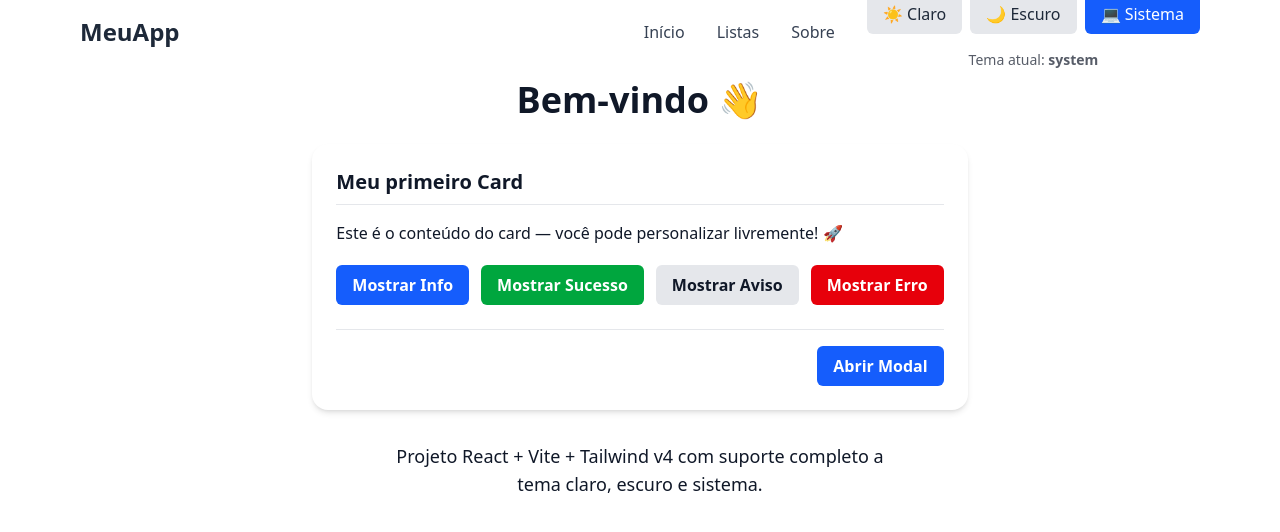
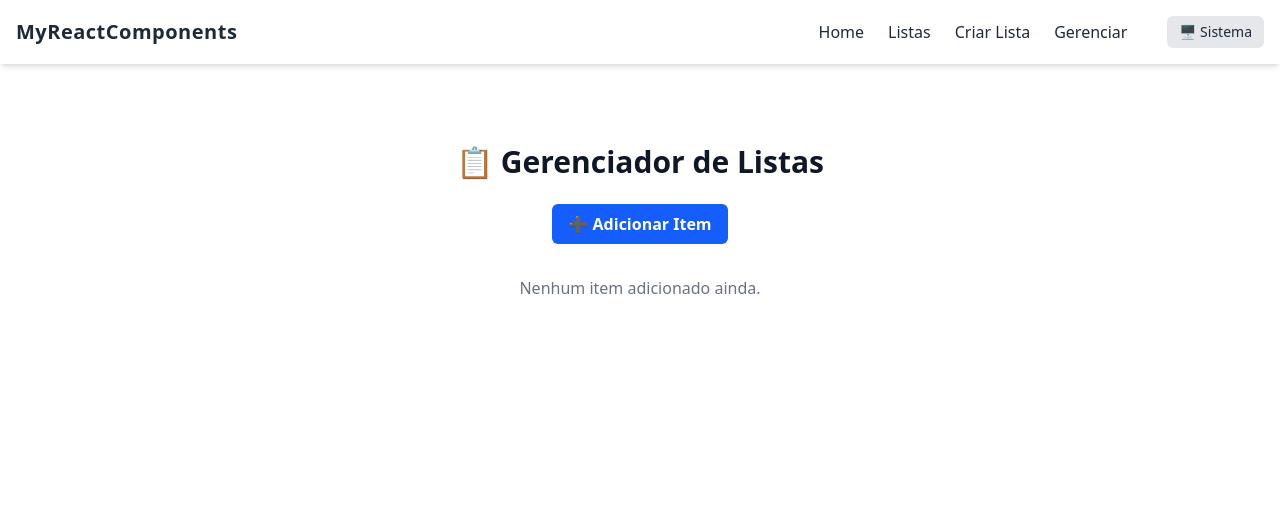
Before and after one commit to N41LL1W/my-react-components, a React (Vite) app: page /list in a window 1280 px wide. Shown: the top 532 px of the page. Built offline with nearby package versions, Linux system fonts and the light colour scheme.

Commit message:
feat: adiciona React Router e navegação Home ↔ ListPage

```diff
--- a/package.json
+++ b/package.json
@@ -16,7 +16,7 @@
     "lucide-react": "^0.546.0",
     "react": "^19.1.1",
     "react-dom": "^19.1.1",
-    "react-router-dom": "^7.9.2",
+    "react-router-dom": "^7.9.4",
     "uuid": "^13.0.0"
   },
   "devDependencies": {
--- a/src/components/layout/Navbar.tsx
+++ b/src/components/layout/Navbar.tsx
@@ -1,130 +1,82 @@
-// Importações essenciais
+// src/components/layout/Navbar.tsx
 import { useState, useEffect } from "react";
-// Ícones do pacote lucide-react (menu hambúrguer e botão de fechar)
-import { Menu, X } from "lucide-react";
-// Importa o botão de alternância de tema que você já tem
-import DarkModeToggle from "../ui/DarkModeToggle";
-// Importa componentes do Framer Motion para animações
-import { motion, AnimatePresence } from "framer-motion";
+import { Link } from "react-router-dom"; // 🔹 Importa Link para navegação SPA
 
 export default function Navbar() {
-  // Estado que controla se o menu mobile está aberto ou fechado
-  const [menuOpen, setMenuOpen] = useState(false);
+  const [isMenuOpen, setIsMenuOpen] = useState(false);
+  const [theme, setTheme] = useState(localStorage.getItem("theme") || "system");
 
-  // Estado que verifica se o usuário rolou a página (para mudar a aparência da navbar)
-  const [scrolled, setScrolled] = useState(false);
+  // 🔹 Efeito: aplica o tema conforme a preferência
+  useEffect(() => {
+    const root = document.documentElement;
+    const prefersDark = window.matchMedia("(prefers-color-scheme: dark)").matches;
 
-  // Efeito que monitora o scroll da página
-  useEffect(() => {
-    const handleScroll = () => {
-      setScrolled(window.scrollY > 10); // Se o scrollY for maior que 10px, ativa o estado "scrolled"
-    };
-    window.addEventListener("scroll", handleScroll);
+    if (theme === "dark" || (theme === "system" && prefersDark)) {
+      root.classList.add("dark");
+      localStorage.setItem("theme", "dark");
+    } else {
+      root.classList.remove("dark");
+      localStorage.setItem("theme", "light");
+    }
+  }, [theme]);
 
-    // Limpa o evento quando o componente é desmontado
-    return () => window.removeEventListener("scroll", handleScroll);
-  }, []);
+  // 🔹 Alterna entre temas (claro / escuro / sistema)
+  const toggleTheme = () => {
+    setTheme((prev) =>
+      prev === "light" ? "dark" : prev === "dark" ? "system" : "light"
+    );
+  };
 
   return (
-    // Navbar fixa no topo com efeito de transição entre transparente e sólida
-    <motion.nav
-      // Framer Motion faz a navbar "surgir" suavemente no carregamento
-      initial={{ y: -60, opacity: 0 }}
-      animate={{ y: 0, opacity: 1 }}
-      transition={{ duration: 0.5, ease: "easeOut" }}
-      // Tailwind classes para estilo base e mudanças ao rolar
-      className={`fixed top-0 left-0 w-full z-50 transition-all duration-300 ${
-        scrolled
-          ? "bg-gray-100/80 dark:bg-gray-900/80 backdrop-blur-md shadow-md"
-          : "bg-transparent"
-      }`}
-    >
-      {/* Container interno da navbar */}
-      <div className="max-w-6xl mx-auto px-4 flex justify-between items-center h-16">
-        {/* Logo ou título da aplicação */}
-        <div className="text-2xl font-semibold text-gray-800 dark:text-gray-100 select-none">
-          MeuApp
-        </div>
+    <header className="w-full bg-white dark:bg-gray-900 text-gray-800 dark:text-gray-100 shadow-md fixed top-0 left-0 z-50">
+      <div className="max-w-7xl mx-auto flex items-center justify-between p-4">
+        {/* 🔹 Logo / título */}
+        <h1 className="text-xl font-bold tracking-wide">MyReactComponents</h1>
 
-        {/* Menu visível apenas em telas médias ou maiores */}
-        <div className="hidden md:flex items-center space-x-8">
-          {/* Links de navegação */}
-          <a
-            href="/"
-            className="text-gray-700 dark:text-gray-200 hover:text-blue-500 dark:hover:text-blue-400 transition"
+        {/* 🔹 Botão mobile */}
+        <button
+          onClick={() => setIsMenuOpen(!isMenuOpen)}
+          className="sm:hidden text-2xl focus:outline-none"
+        >
+          ☰
+        </button>
+
+        {/* 🔹 Menu de navegação */}
+        <nav
+          className={`${
+            isMenuOpen ? "block" : "hidden"
+          } sm:flex sm:items-center gap-6`}
+        >
+          {/* Links com React Router */}
+          <Link
+            to="/"
+            className="hover:text-blue-500 transition-colors"
+            onClick={() => setIsMenuOpen(false)}
           >
-            Início
-          </a>
-          <a
-            href="/list"
-            className="text-gray-700 dark:text-gray-200 hover:text-blue-500 dark:hover:text-blue-400 transition"
+            Home
+          </Link>
+
+          <Link
+            to="/list"
+            className="hover:text-blue-500 transition-colors"
+            onClick={() => setIsMenuOpen(false)}
           >
             Listas
-          </a>
-          <a
-            href="/about"
-            className="text-gray-700 dark:text-gray-200 hover:text-blue-500 dark:hover:text-blue-400 transition"
+          </Link>
+
+          {/* 🔹 Botão de alternância de tema */}
+          <button
+            onClick={toggleTheme}
+            className="ml-4 px-3 py-1.5 rounded-md bg-gray-200 dark:bg-gray-800 text-sm hover:bg-gray-300 dark:hover:bg-gray-700 transition"
           >
-            Sobre
-          </a>
-
-          {/* Botão de alternância de tema (claro/escuro/sistema) */}
-          <DarkModeToggle />
-        </div>
-
-        {/* Botão que aparece apenas em telas pequenas (menu hambúrguer) */}
-        <button
-          onClick={() => setMenuOpen(!menuOpen)} // Alterna o estado do menu
-          className="md:hidden text-gray-800 dark:text-gray-100"
-          aria-label="Menu"
-        >
-          {/* Ícone muda conforme o estado do menu */}
-          {menuOpen ? <X size={26} /> : <Menu size={26} />}
-        </button>
+            {theme === "light"
+              ? "🌞 Claro"
+              : theme === "dark"
+              ? "🌙 Escuro"
+              : "🖥️ Sistema"}
+          </button>
+        </nav>
       </div>
-
-      {/* Menu MOBILE — aparece com animação suave quando aberto */}
-      <AnimatePresence>
-        {menuOpen && (
-          <motion.div
-            key="mobile-menu"
-            // Animações de entrada e saída
-            initial={{ opacity: 0, y: -10 }}
-            animate={{ opacity: 1, y: 0 }}
-            exit={{ opacity: 0, y: -10 }}
-            transition={{ duration: 0.25 }}
-            className="md:hidden bg-gray-100 dark:bg-gray-900 border-t border-gray-200 dark:border-gray-700"
-          >
-            <div className="flex flex-col items-center py-4 space-y-4">
-              {/* Cada link fecha o menu ao ser clicado */}
-              <a
-                href="/"
-                onClick={() => setMenuOpen(false)}
-                className="text-gray-800 dark:text-gray-200 hover:text-blue-500 dark:hover:text-blue-400 transition"
-              >
-                Início
-              </a>
-              <a
-                href="/list"
-                onClick={() => setMenuOpen(false)}
-                className="text-gray-800 dark:text-gray-200 hover:text-blue-500 dark:hover:text-blue-400 transition"
-              >
-                Listas
-              </a>
-              <a
-                href="/about"
-                onClick={() => setMenuOpen(false)}
-                className="text-gray-800 dark:text-gray-200 hover:text-blue-500 dark:hover:text-blue-400 transition"
-              >
-                Sobre
-              </a>
-
-              {/* Alternância de tema também disponível no mobile */}
-              <DarkModeToggle />
-            </div>
-          </motion.div>
-        )}
-      </AnimatePresence>
-    </motion.nav>
+    </header>
   );
 }
--- /dev/null
+++ b/src/components/lists/ListForm.tsx
@@ -0,0 +1,105 @@
+import React, { useState } from "react";
+import { Button } from "../ui/Button";
+
+/**
+ * 📘 Interface que define as props que o componente ListForm aceita
+ */
+interface ListFormProps {
+  // Função chamada quando o usuário envia o formulário (obrigatória)
+  onSubmit: (data: { name: string; description: string }) => void;
+
+  // Função chamada quando o usuário cancela o formulário (opcional)
+  onCancel?: () => void;
+}
+
+/**
+ * 🧩 Componente ListForm
+ * - Coleta dados do usuário (nome e descrição)
+ * - Chama as funções passadas por props (onSubmit, onCancel)
+ */
+export const ListForm: React.FC<ListFormProps> = ({ onSubmit, onCancel }) => {
+  // Estado para os campos do formulário
+  const [name, setName] = useState("");
+  const [description, setDescription] = useState("");
+
+  /**
+   * 🔹 Envia os dados para o componente pai (ListPage)
+   * - Previne o recarregamento da página (event.preventDefault)
+   * - Chama o onSubmit com os dados
+   * - Limpa o formulário após o envio
+   */
+  const handleSubmit = (event: React.FormEvent) => {
+    event.preventDefault();
+
+    // Cria o objeto com os dados do formulário
+    const formData = { name, description };
+
+    // Envia para o pai
+    onSubmit(formData);
+
+    // Limpa os campos
+    setName("");
+    setDescription("");
+  };
+
+  return (
+    // Card de formulário com aparência moderna
+    <form
+      onSubmit={handleSubmit}
+      className="max-w-md mx-auto bg-gray-100 dark:bg-gray-800 p-6 rounded-2xl shadow-lg transition-colors duration-300"
+    >
+      <h2 className="text-2xl font-semibold mb-4 text-center">
+        ✏️ Novo Item da Lista
+      </h2>
+
+      {/* Campo de Nome */}
+      <div className="mb-4">
+        <label htmlFor="name" className="block text-sm font-medium mb-1">
+          Nome:
+        </label>
+        <input
+          id="name"
+          type="text"
+          value={name}
+          onChange={(e) => setName(e.target.value)}
+          required
+          placeholder="Ex: Comprar pão"
+          className="w-full px-3 py-2 rounded-md border border-gray-300 dark:border-gray-700 bg-white dark:bg-gray-900 text-gray-900 dark:text-gray-100 focus:outline-none focus:ring-2 focus:ring-blue-500"
+        />
+      </div>
+
+      {/* Campo de Descrição */}
+      <div className="mb-4">
+        <label htmlFor="description" className="block text-sm font-medium mb-1">
+          Descrição:
+        </label>
+        <textarea
+          id="description"
+          value={description}
+          onChange={(e) => setDescription(e.target.value)}
+          placeholder="Detalhes sobre este item..."
+          className="w-full px-3 py-2 rounded-md border border-gray-300 dark:border-gray-700 bg-white dark:bg-gray-900 text-gray-900 dark:text-gray-100 focus:outline-none focus:ring-2 focus:ring-blue-500"
+        />
+      </div>
+
+      {/* Botões de ação */}
+      <div className="flex justify-end space-x-2 pt-2">
+        {/* Botão de cancelar (se existir onCancel) */}
+        {onCancel && (
+          <Button
+            type="button"
+            variant="danger"
+            onClick={onCancel}
+          >
+            Cancelar
+          </Button>
+        )}
+
+        {/* Botão de enviar */}
+        <Button type="submit" variant="primary">
+          Salvar
+        </Button>
+      </div>
+    </form>
+  );
+};
--- a/src/main.tsx
+++ b/src/main.tsx
@@ -1,44 +1,26 @@
-// Importamos o React, necessário para JSX (mesmo que no React 18+ ele não seja obrigatório em todos os arquivos)
+// src/main.tsx
 import React from "react";
+import ReactDOM from "react-dom/client";
+import { BrowserRouter, Routes, Route } from "react-router-dom";
 
-// Importa a API do ReactDOM para renderizar o React na página
-import ReactDOM from "react-dom/client";
+// Importa as páginas
+import App from "./App";
+import ListPage from "./pages/lists/ListPage";
 
-// Importa o componente principal do nosso app
-import App from "./App";
-
-// Importa o CSS global (Tailwind está dentro dele)
+// Importa o CSS global
 import "./index.css";
 
-/*
-──────────────────────────────────────────────
-🖥️ INICIALIZAÇÃO DO APP
-──────────────────────────────────────────────
-*/
+// 🔹 Cria o ponto de entrada do app e adiciona o roteador
+ReactDOM.createRoot(document.getElementById("root")!).render(
+  <React.StrictMode>
+    <BrowserRouter>
+      <Routes>
+        {/* Página inicial */}
+        <Route path="/" element={<App />} />
 
-/*
-ReactDOM.createRoot(...)
-→ Cria uma raiz de renderização do React no DOM.
-- `document.getElementById("root")!`
-  busca a div com id="root" no index.html.
-- O `!` é um non-null assertion, diz pro TypeScript que "confie, esse elemento existe".
-
-Obs: React 18 usa `createRoot` ao invés de `ReactDOM.render`.
-*/
-ReactDOM.createRoot(document.getElementById("root")!).render(
-  /*
-  React.StrictMode
-  → Componente especial do React que ativa verificações adicionais
-    durante o desenvolvimento.
-  - Não afeta produção.
-  - Ajuda a encontrar problemas de renderização ou ciclos inesperados.
-  */
-  <React.StrictMode>
-    {/*
-    Aqui é onde colocamos nosso App.
-    Todo JSX dentro do <App /> será renderizado dentro da div #root.
-    O CSS do Tailwind será aplicado automaticamente por importação do index.css.
-    */}
-    <App />
+        {/* Página de listas */}
+        <Route path="/list" element={<ListPage />} />
+      </Routes>
+    </BrowserRouter>
   </React.StrictMode>
 );
--- /dev/null
+++ b/src/pages/lists/ListPage.tsx
@@ -0,0 +1,99 @@
+import { useState } from "react";
+import Header from "../../components/layout/Header";
+import { Button } from "../../components/ui/Button";
+import Card from "../../components/ui/Card";
+import Alert from "../../components/ui/Alert";
+import { ListForm } from "../../components/lists/ListForm";
+
+/**
+ * 🗂️ Página: ListPage
+ * - Exibe uma lista de itens (simples, em memória)
+ * - Permite adicionar novos via ListForm
+ * - Mostra mensagens de sucesso com Alert
+ */
+export default function ListPage() {
+  // Estado da lista de itens
+  const [items, setItems] = useState<
+    { name: string; description: string }[]
+  >([]);
+
+  // Estado para controlar se o formulário está aberto
+  const [isFormOpen, setIsFormOpen] = useState(false);
+
+  // Estado para mensagens temporárias
+  const [message, setMessage] = useState<string | null>(null);
+
+  /**
+   * 🔹 Manipula o envio do formulário
+   * - Adiciona o item à lista
+   * - Fecha o formulário
+   * - Mostra um alerta de sucesso
+   */
+  const handleAddItem = (data: { name: string; description: string }) => {
+    setItems((prev) => [...prev, data]);
+    setIsFormOpen(false);
+    setMessage(`✅ Item "${data.name}" adicionado com sucesso!`);
+  };
+
+  /**
+   * 🔹 Cancela o formulário
+   */
+  const handleCancelForm = () => {
+    setIsFormOpen(false);
+  };
+
+  /**
+   * 🔹 Fecha o alerta
+   */
+  const handleCloseAlert = () => {
+    setMessage(null);
+  };
+
+  return (
+    <div className="min-h-screen bg-white dark:bg-gray-900 text-gray-900 dark:text-gray-100 transition-colors duration-300">
+      {/* Navbar fixa */}
+      <Header />
+
+      {/* Conteúdo principal */}
+      <main className="pt-20 p-8">
+        <h1 className="text-3xl font-bold mb-6 text-center">
+          📋 Gerenciador de Listas
+        </h1>
+
+        {/* Exibe alerta de sucesso */}
+        {message && (
+          <Alert type="success" onClose={handleCloseAlert}>
+            {message}
+          </Alert>
+        )}
+
+        {/* Botão para abrir o formulário */}
+        {!isFormOpen && (
+          <div className="flex justify-center mb-6">
+            <Button variant="primary" onClick={() => setIsFormOpen(true)}>
+              ➕ Adicionar Item
+            </Button>
+          </div>
+        )}
+
+        {/* Formulário de criação */}
+        {isFormOpen && (
+          <ListForm onSubmit={handleAddItem} onCancel={handleCancelForm} />
+        )}
+
+        {/* Lista de cards */}
+        <div className="max-w-2xl mx-auto space-y-4 mt-8">
+          {items.length === 0 ? (
+            <p className="text-center text-gray-500">Nenhum item adicionado ainda.</p>
+          ) : (
+            items.map((item, index) => (
+              <Card key={index} title={item.name}>
+                <p>{item.description || "Sem descrição."}</p>
+              </Card>
+            ))
+          )}
+        </div>
+      </main>
+    </div>
+  );
+}
```
Also changed, not shown: 1 other file (tests, documents, lock files or other folders).
